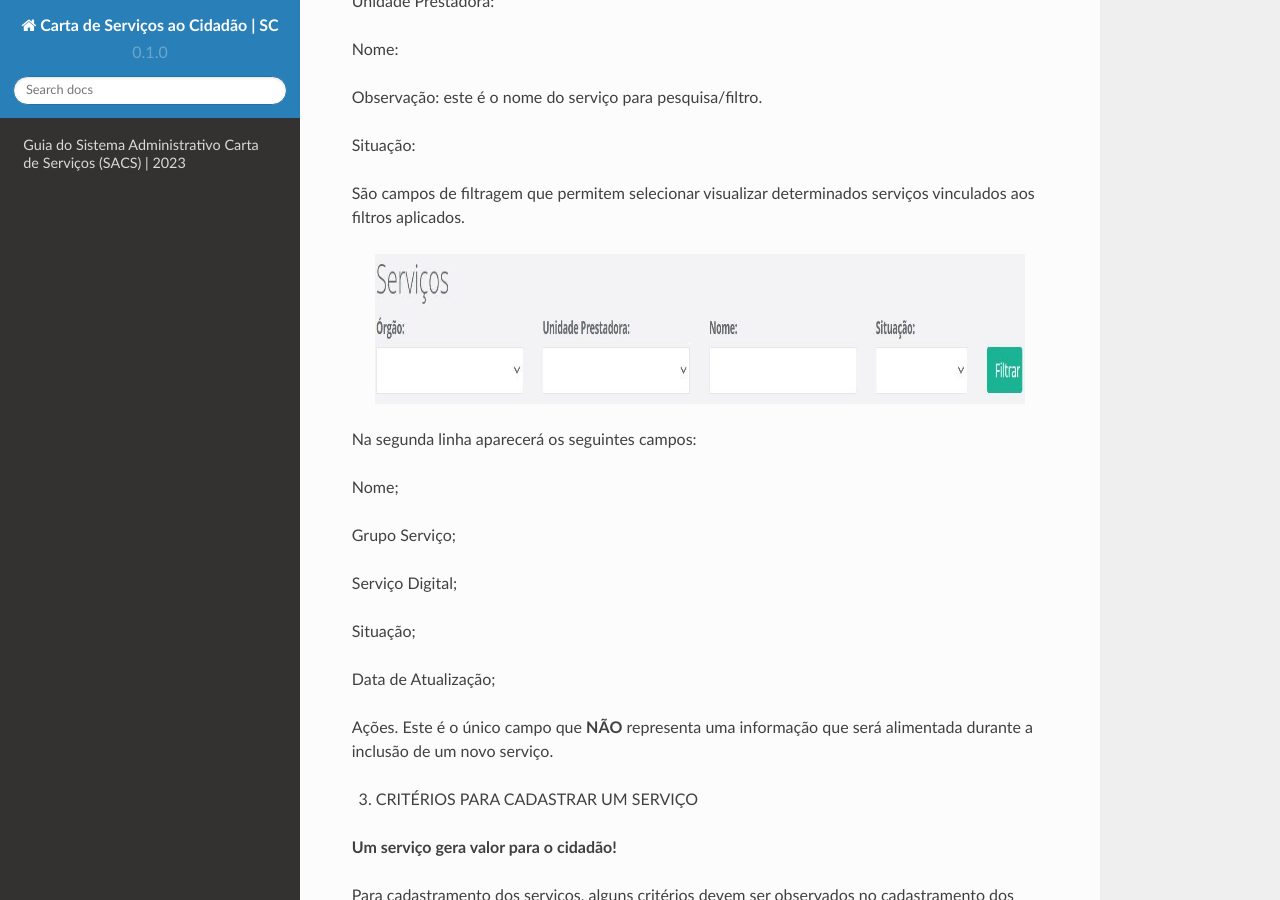
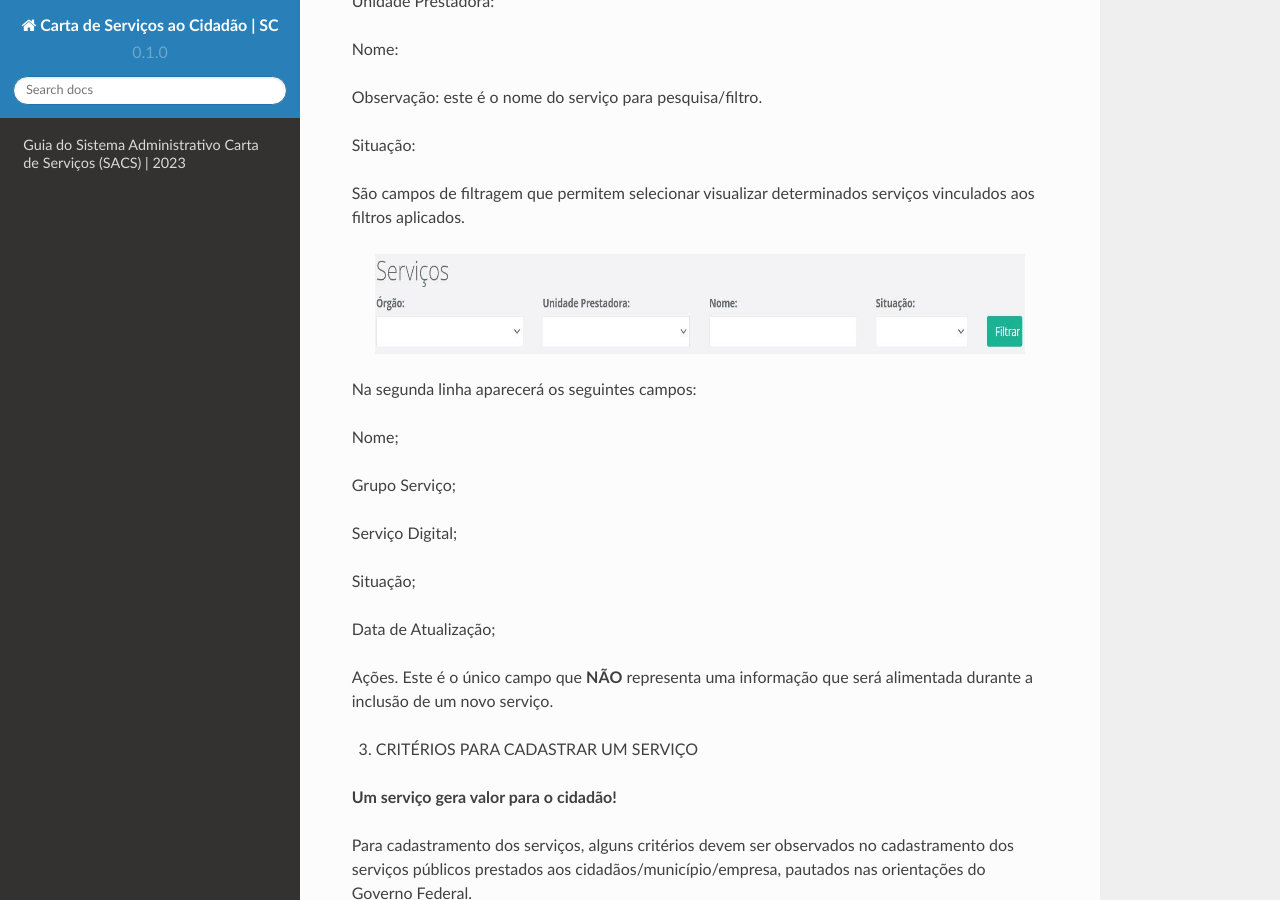
Before and after one commit to brunoaltieri/cartadeservicos, a Sphinx documentation site: the page built from docs/source/index.rst, in a window 1280 px wide and 900 px high, scrolled down 3689 px. Built offline with Sphinx 7.4.7 and the Read the Docs theme 2.0.0, drawn with Linux system fonts in a browser that asks for light colours.

Commit message:
Update index.rst

```diff
--- a/docs/source/index.rst
+++ b/docs/source/index.rst
@@ -108,7 +108,7 @@ Situação:
 São campos de filtragem que permitem selecionar visualizar determinados serviços vinculados aos filtros aplicados.
 
 .. image:: images/camposdefiltro_compressed.jpg
-   :height: 150px
+   :height: 100px
    :width: 650 px
    :scale: 100%
    :alt: tela mostrando os campos de filtro para os serviços
```
